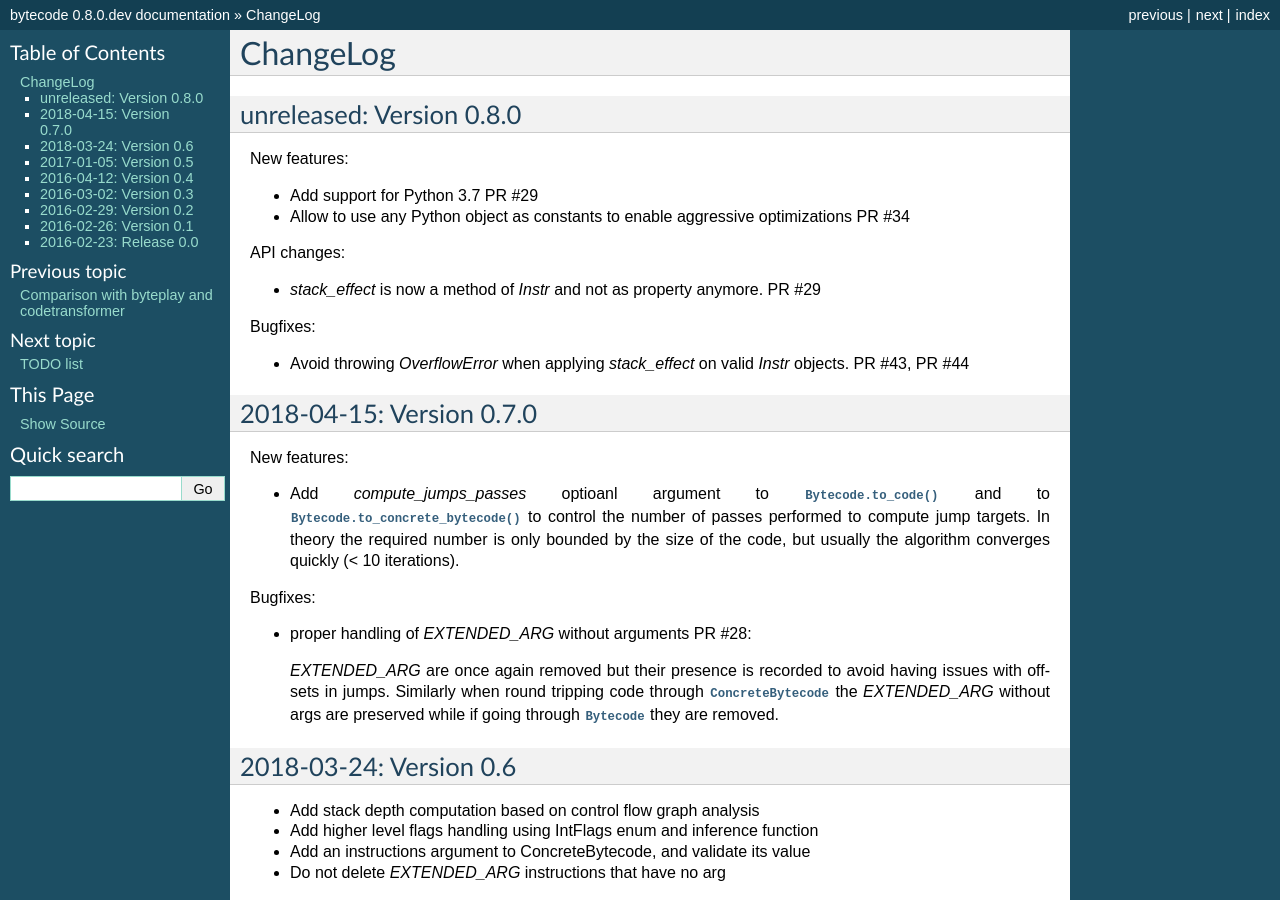
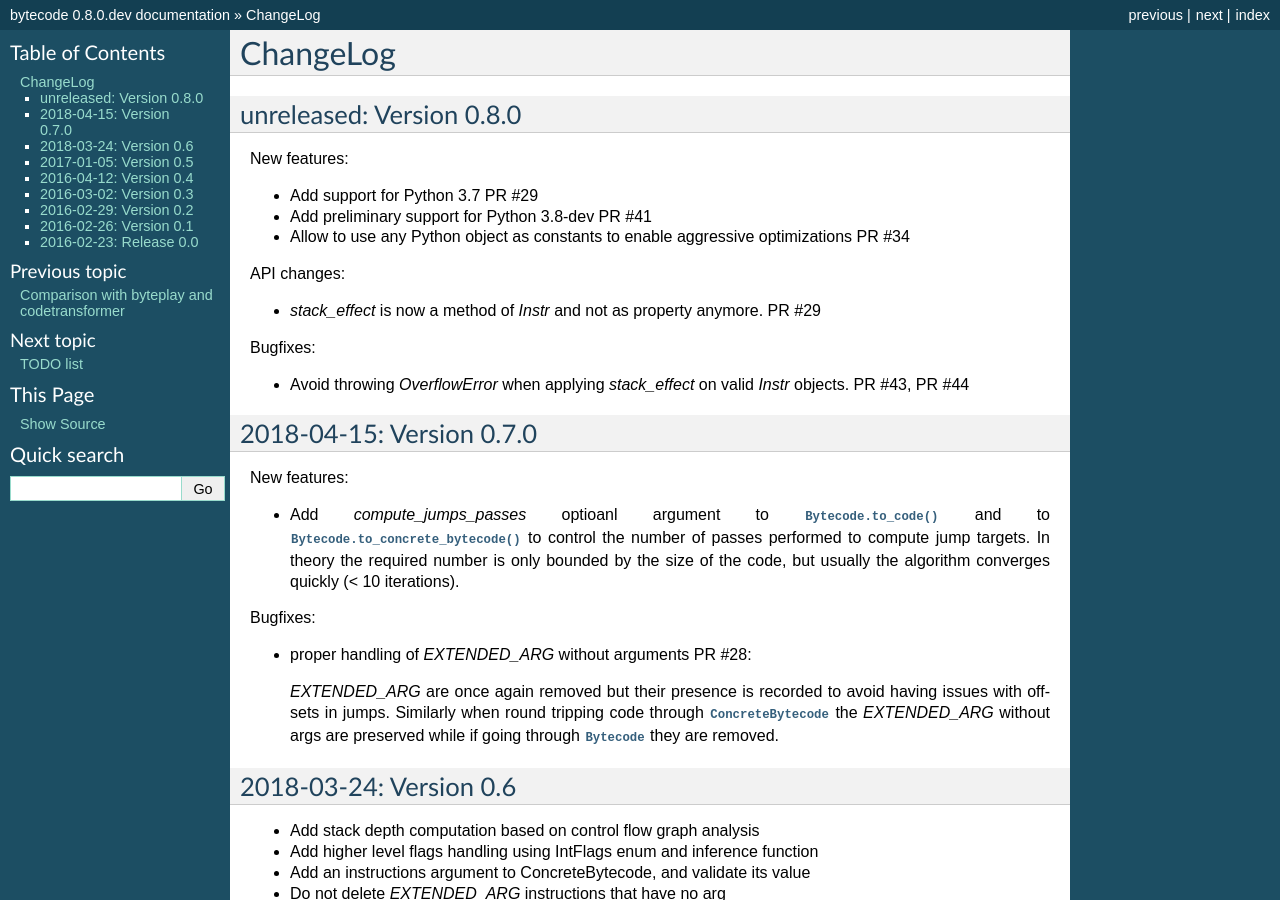
Before and after one commit to MatthieuDartiailh/bytecode, a Sphinx documentation site: the page built from doc/changelog.rst, in a window 1280 px wide and 900 px high. Built offline with Sphinx 7.4.7, drawn with Linux system fonts in a browser that asks for light colours.

Commit message:
Update the changelog.

```diff
--- a/doc/changelog.rst
+++ b/doc/changelog.rst
@@ -7,6 +7,7 @@ unreleased: Version 0.8.0
 New features:
 
 - Add support for Python 3.7 PR #29
+- Add preliminary support for Python 3.8-dev PR #41
 - Allow to use any Python object as constants to enable aggressive
   optimizations PR #34
 
```
